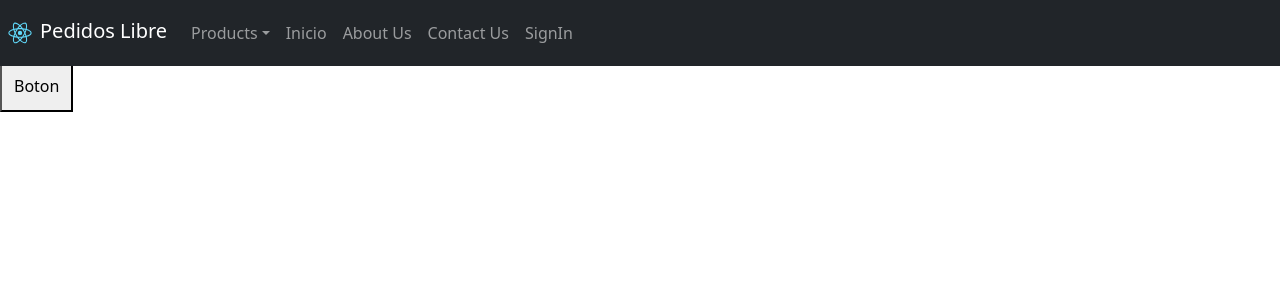
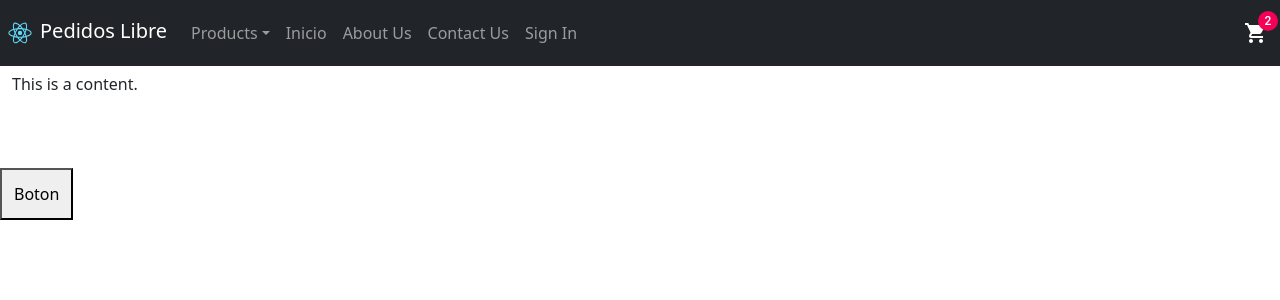
Before and after one commit to pporteiro/Pedro-Porteiro, a React (Create React App) app: page / in a window 1280 px wide. Shown: the top 300 px of the page. Built offline with nearby package versions, Linux system fonts and the light colour scheme.

Commit message:
ADD: Cart widget and ItemListSection

```diff
--- a/package.json
+++ b/package.json
@@ -3,6 +3,11 @@
   "version": "0.1.0",
   "private": true,
   "dependencies": {
+    "@emotion/react": "^11.8.2",
+    "@emotion/styled": "^11.8.1",
+    "@material-ui/core": "^4.12.3",
+    "@material-ui/icons": "^4.11.2",
+    "@mui/material": "^5.5.2",
     "@testing-library/jest-dom": "^5.16.2",
     "@testing-library/react": "^12.1.4",
     "@testing-library/user-event": "^13.5.0",
--- a/src/App.js
+++ b/src/App.js
@@ -3,18 +3,20 @@ import "./App.css";
 
 import MyNavbar from "./components/Navbar/NavBar";
 import Button from "./components/Button/Button";
+import ItemListContainer from "./components/ItemListContainer/ItemListContainer";
 
 const App = () => {
   const commerceName = "Pedidos Libre";
 
   const myFunction = () => {
-    console.log("Click");
+    console.log("Click!!");
   };
 
   return (
     <>
       <div className="App">
         <MyNavbar name={commerceName} logo={logo} />
+        <ItemListContainer />
         <Button callback={myFunction} label={"Boton"} />
       </div>
     </>
--- /dev/null
+++ b/src/components/CartWidget/CartWidget.css
@@ -0,0 +1,3 @@
+.MuiSvgIcon-root {
+  color: #ffffff;
+}
--- /dev/null
+++ b/src/components/CartWidget/CartWidget.js
@@ -0,0 +1,21 @@
+import "./CartWidget.css";
+
+import { IconButton, Badge } from "@material-ui/core";
+import { ShoppingCart } from "@material-ui/icons";
+
+const CartWidget = (props) => {
+  return (
+    <IconButton
+      className="shoppingCart"
+      aria-label="Show cart items"
+      color="primary"
+      href="#cart/"
+    >
+      <Badge badgeContent={2} color="secondary">
+        <ShoppingCart />
+      </Badge>
+    </IconButton>
+  );
+};
+
+export default CartWidget;
--- /dev/null
+++ b/src/components/ItemListContainer/ItemListContainer.css
@@ -0,0 +1,5 @@
+.ItemsList {
+  margin-top: 60px;
+  padding: 12px;
+  height: 300;
+}
--- /dev/null
+++ b/src/components/ItemListContainer/ItemListContainer.js
@@ -0,0 +1,8 @@
+import "./ItemListContainer.css";
+import "bootstrap/dist/css/bootstrap.css";
+
+const ItemListContainer = (props) => {
+  return <div className="ItemsList">This is a content.</div>;
+};
+
+export default ItemListContainer;
--- a/src/components/Navbar/NavBar.js
+++ b/src/components/Navbar/NavBar.js
@@ -1,5 +1,9 @@
 import "bootstrap/dist/css/bootstrap.css";
-import { Nav, Navbar, NavDropdown } from "react-bootstrap";
+import { Badge, Nav, Navbar, NavDropdown } from "react-bootstrap";
+// import { ShoppingCart } from "@material-ui/icons";
+// import { IconButton } from "@material-ui/core";
+
+import CartWidget from "../CartWidget/CartWidget";
 
 const MyNavbar = (props) => {
   console.log(props);
@@ -12,7 +16,7 @@ const MyNavbar = (props) => {
 
       <Navbar.Toggle />
       <Navbar.Collapse>
-        <Nav>
+        <Nav className="me-auto">
           <NavDropdown title="Products">
             <NavDropdown.Item href="#products/cars">Cars</NavDropdown.Item>
             <NavDropdown.Item href="#products/electronics">
@@ -29,7 +33,11 @@ const MyNavbar = (props) => {
           <Nav.Link href="#inicio">Inicio</Nav.Link>
           <Nav.Link href="#about-us">About Us</Nav.Link>
           <Nav.Link href="#contact-us">Contact Us</Nav.Link>
-          <Nav.Link href="#sign-in">SignIn</Nav.Link>
+          <Nav.Link href="#sign-in">Sign In</Nav.Link>
+        </Nav>
+
+        <Nav>
+          <CartWidget />
         </Nav>
       </Navbar.Collapse>
     </Navbar>
```
Also changed, not shown: src/App copy.js (added, +43 -0 lines), 1 other file (tests, documents, lock files or other folders).
